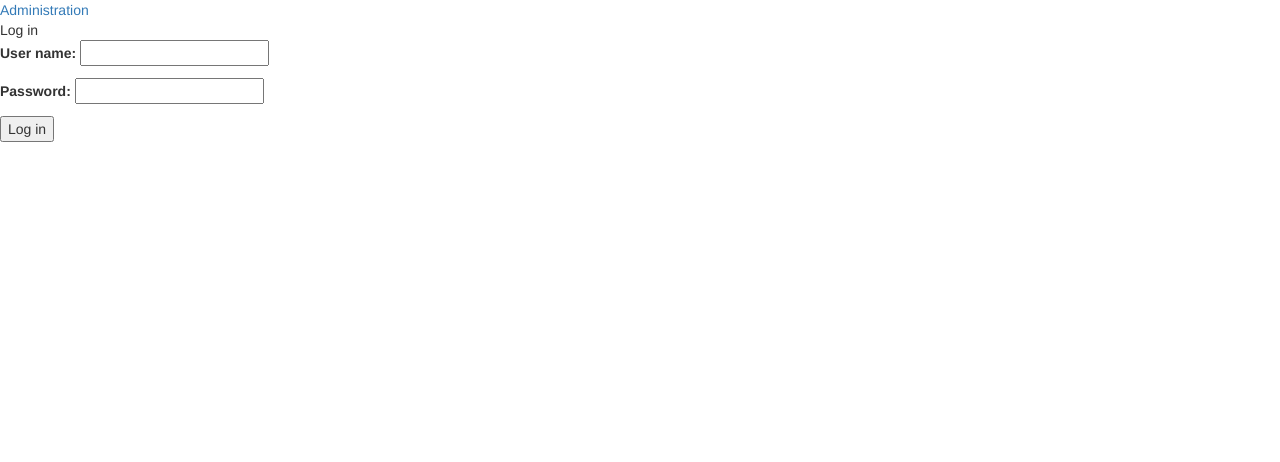
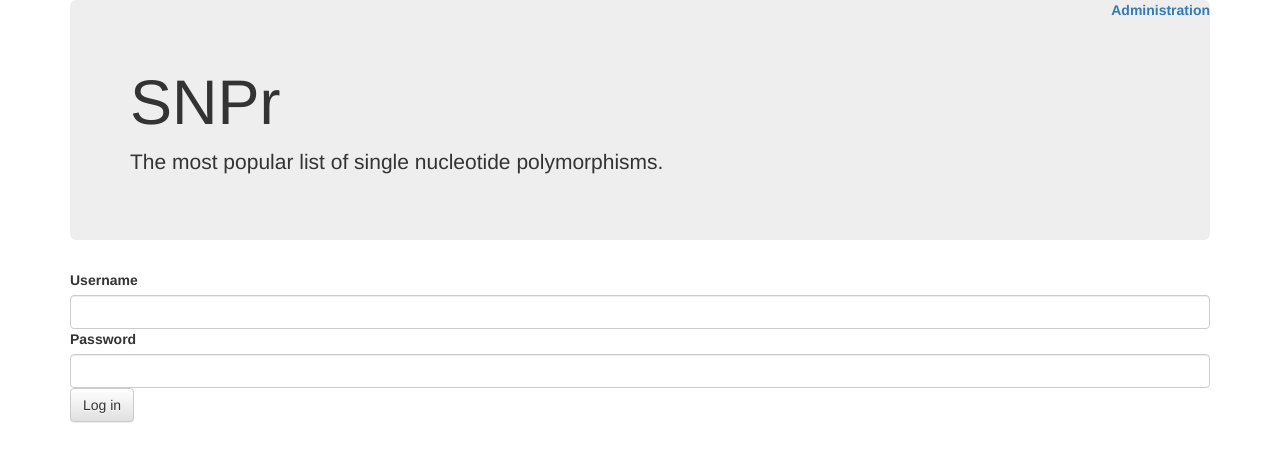
Before and after one commit to matthieubal13/pwproject, a Django app: page / in a window 1280 px wide. Shown: the top 462 px of the page. Run offline with Django 3.2, Linux system fonts and the light colour scheme; some libraries are stand-ins or nearby versions.

Commit message:
New home page

```diff
--- a/authuser/forms.py
+++ b/authuser/forms.py
@@ -1,5 +1,7 @@
 from django import forms
 
 class ConnexionForm(forms.Form):
-    username = forms.CharField(label="User name", max_length=30)
-    password = forms.CharField(label="Password", widget=forms.PasswordInput)
+    username = forms.CharField(label="User name", max_length=30,
+    widget=forms.TextInput(attrs={'class' : 'form-control'}))
+    password = forms.CharField(label="Password",
+    widget=forms.PasswordInput(attrs={'class' : 'form-control'}))
--- a/authuser/templates/authuser/connection.html
+++ b/authuser/templates/authuser/connection.html
@@ -1,17 +1,29 @@
 <head>
     <title>SNPr</title>
-    <link rel="stylesheet" href="//maxcdn.bootstrapcdn.com/bootstrap/3.2.0/css/bootstrap.min.css">
-    <link rel="stylesheet" href="//maxcdn.bootstrapcdn.com/bootstrap/3.2.0/css/bootstrap-theme.min.css">
+    <link rel = "stylesheet" href = "//maxcdn.bootstrapcdn.com/bootstrap/3.2.0/css/bootstrap.min.css">
+    <link rel = "stylesheet" href = "//maxcdn.bootstrapcdn.com/bootstrap/3.2.0/css/bootstrap-theme.min.css">
 </head>
 <body>
-  <a href="/admin">Administration</a>
-  <div>Log in</div>
-  {% if error %}
-    <p><strong>Unknown user or wrong password.</strong></p>
-  {% endif %}
-  <form method="post" action=".">
-    {% csrf_token %}
-    {{ form.as_p }}
-    <input type="submit" value="Log in" />
-  </form>
+  <div class = "container">
+    <span class = "pull-right">
+      <strong><a href = "/admin">Administration</a></strong>
+    </span>
+    <div class = "jumbotron">
+      <h1>SNPr</h1>
+      <p>The most popular list of single nucleotide polymorphisms.</p>
+    </div>
+    {% if error %}
+      <p><strong>Unknown user or wrong password.</strong></p>
+    {% endif %}
+    <form method = "post" action = ".">
+      <div class = "form-group">
+        {% csrf_token %}
+        <label>Username</label>
+        {{ form.username }}
+        <label>Password</label>
+        {{ form.password }}
+      <button type = "submit" class ="btn btn-default">Log in</button>
+      </div>
+    </form>
+  </div>
 </body>
```
Also changed, not shown: db.sqlite3.
